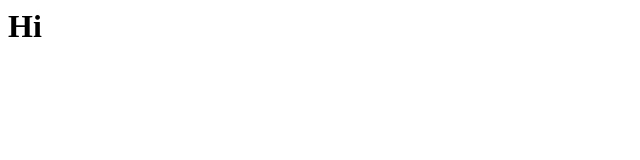
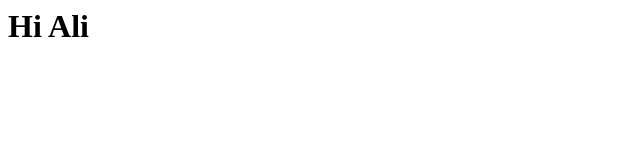
Before and after one commit to HaiderIsBack/example, a plain HTML site: page index.html in a window 1280 px wide. Shown: the full height of the page, 0-640 px from the left. Drawn offline with Linux system fonts and the light colour scheme.

Commit message:
Edited Index.html

```diff
--- a/index.html
+++ b/index.html
@@ -1 +1 @@
-<h1>Hi</h1>
+<h1>Hi Ali</h1>
```
